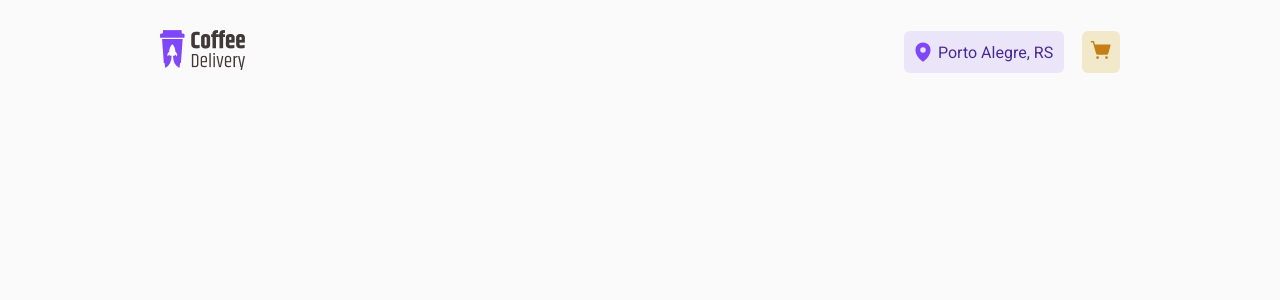
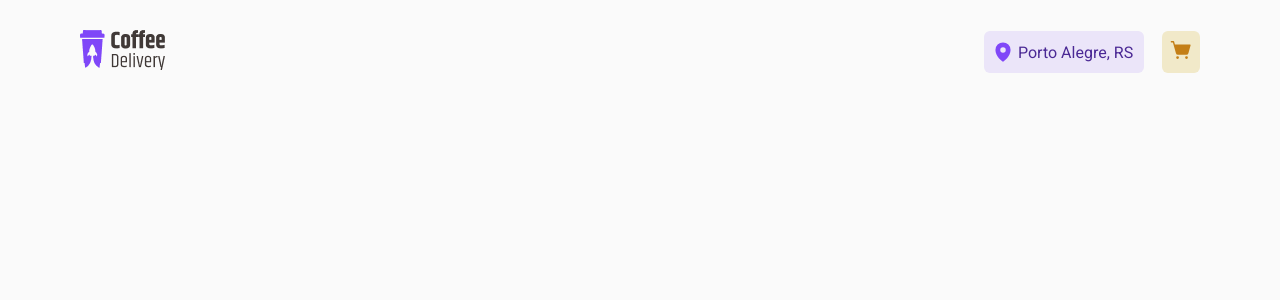
Before and after one commit to rafael-acerqueira/coffee-delivery, a React (Vite) app: page / in a window 1280 px wide. Shown: the top 300 px of the page. Built offline with nearby package versions, Linux system fonts and the light colour scheme; the HTML template or start-up script is replaced by a standard one.

Commit message:
Fix header styles

```diff
--- a/src/components/Header/style.ts
+++ b/src/components/Header/style.ts
@@ -1,12 +1,21 @@
 import styled from "styled-components";
 
 export const HeaderContainer = styled.header`
-  padding: 0 10rem;
+  width: 70rem;
   height: 6.5rem;
   display: flex;
   align-items: center;
   justify-content: space-between;
   margin: 0 auto;
+
+  @media only screen and (max-width: 1120px) {
+    width: 48rem;
+  }
+
+  @media only screen and (max-width: 768px) {
+    width: 26.5rem;
+  }
+
 `
 
 export const HeaderOptions = styled.div`
```
